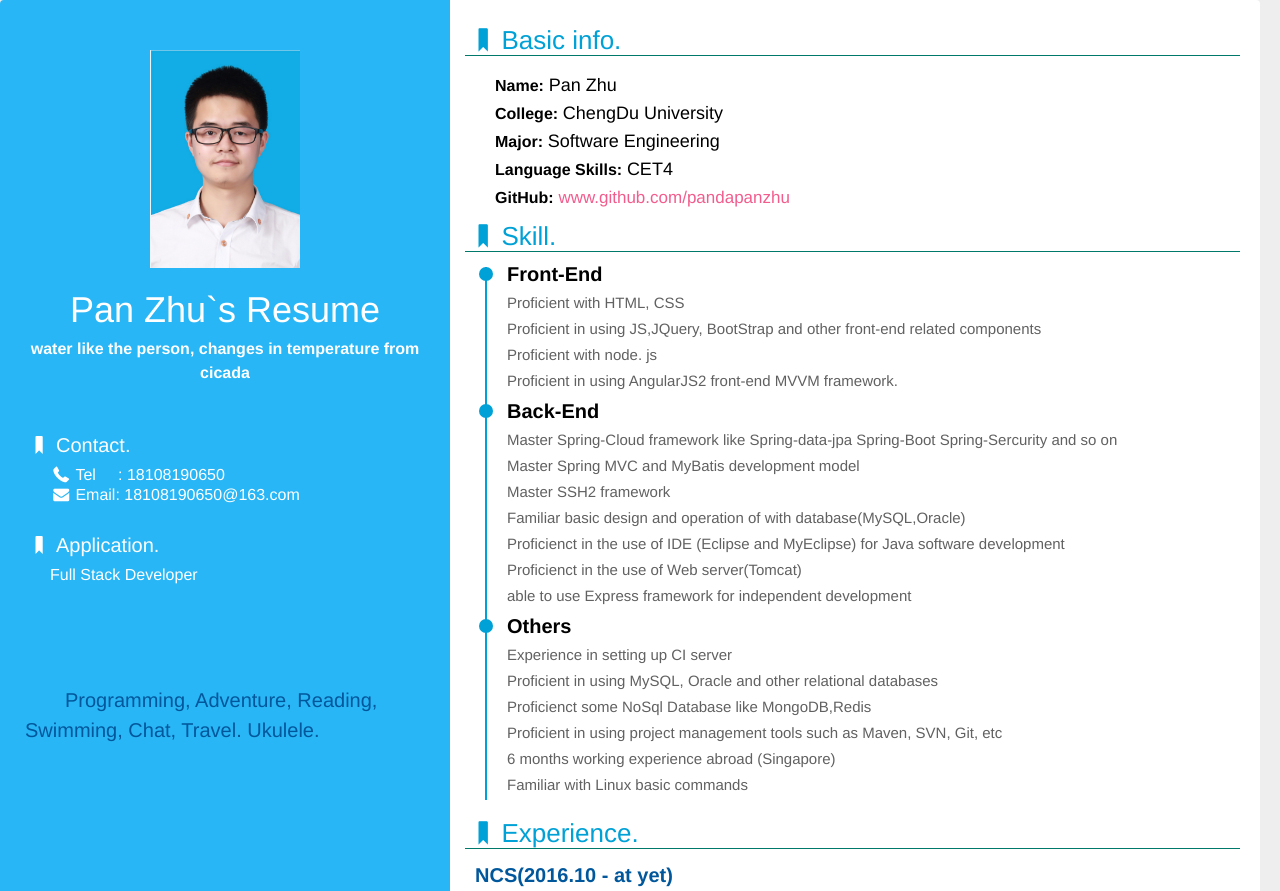
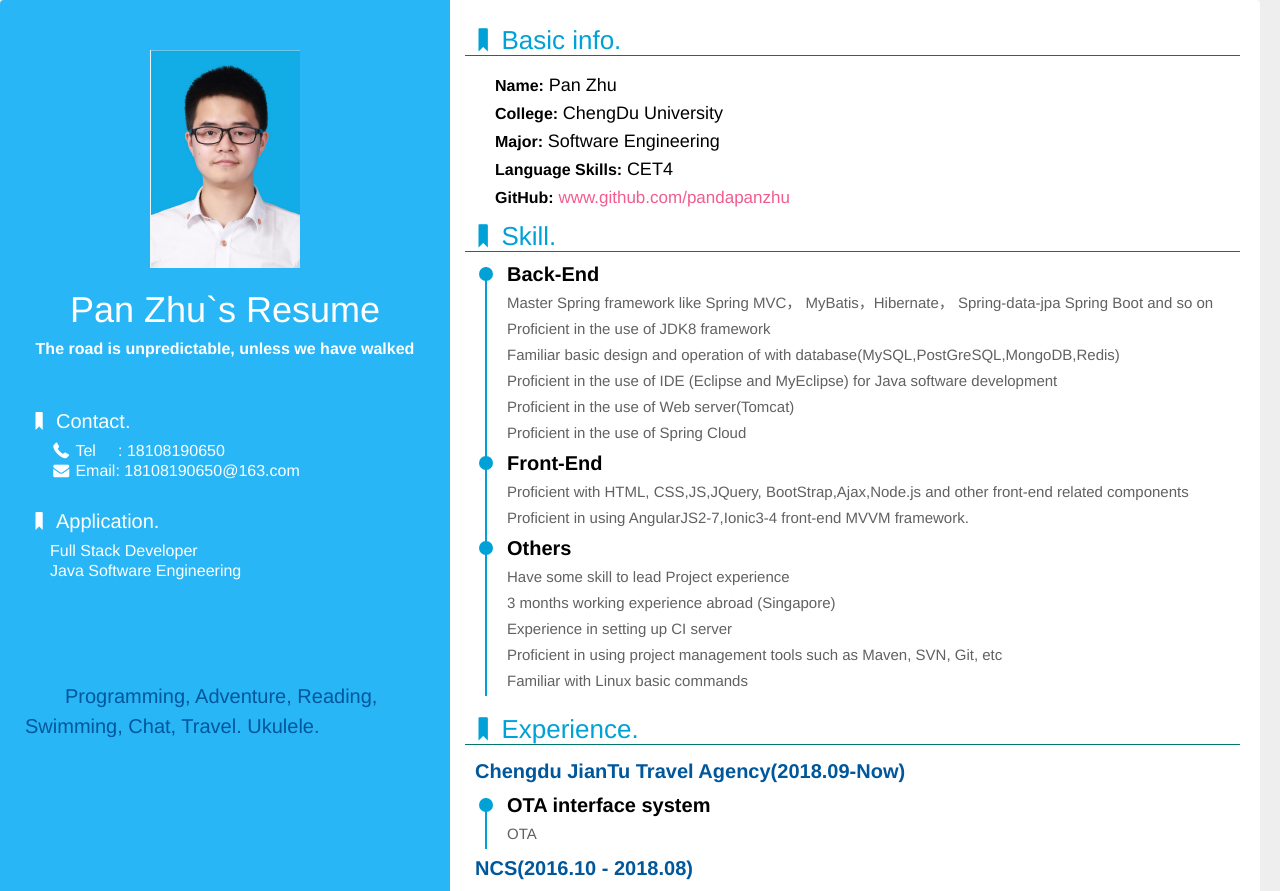
Before and after one commit to pandapanzhu/MyResume, a website: page print.html in a window 1280 px wide. Shown: the top 891 px of the page. Drawn offline with Linux system fonts and the light colour scheme; some packages are replaced by stand-ins of ours; a script that the page names is missing.

Commit message:
英文简历更新一半，同步

```diff
--- a/print.html
+++ b/print.html
@@ -16,7 +16,7 @@
         <div class="title">
             <img src="./img/My-head.png" data-action="zoom">
             <h1>Pan Zhu`s Resume</h1>
-            <h2>water like the person, changes in temperature from cicada</h2>
+            <h2>The road is unpredictable, unless we have walked</h2>
         </div>
         <ul class="side-info">
             <li class="someRight">
@@ -27,6 +27,7 @@
             <li class="someRight">
                 <dt><i class="icon-bookmark"></i>Application.</dt>
                 <dd>Full Stack Developer</dd>
+                <dd>Java Software Engineering</dd>
             </li>
         </ul>
         <div class="note">
@@ -48,38 +49,43 @@
                 <ul class="exp">
                     <li>
                         <div class="circle"></div>
-                        <h4>Front-End</h4>
-                        <p>Proficient with HTML, CSS</p>
-                        <p>Proficient in using JS,JQuery, BootStrap and other front-end related components</p>
-                        <p>Proficient with node. js</p>
-                        <p>Proficient in using AngularJS2 front-end MVVM framework.</p>
+                        <h4>Back-End</h4>
+                        <p>Master Spring framework like Spring MVC， MyBatis，Hibernate， Spring-data-jpa Spring Boot and so on</p>
+                        <p>Proficient in the use of JDK8 framework</p>
+                        <p>Familiar basic design and operation of with database(MySQL,PostGreSQL,MongoDB,Redis)</p>
+                        <p>Proficient in the use of IDE (Eclipse and MyEclipse) for Java software development</p>
+                        <p>Proficient in the use of Web server(Tomcat)</p>
+                        <p>Proficient in the use of Spring Cloud</p>
                     </li>
                     <li>
                         <div class="circle"></div>
-                        <h4>Back-End</h4>
-                        <p>Master Spring-Cloud framework like Spring-data-jpa Spring-Boot Spring-Sercurity and so on</p>
-                        <p>Master Spring MVC and MyBatis development model</p>
-                        <p>Master SSH2 framework</p>
-                        <p>Familiar basic design and operation of with database(MySQL,Oracle)</p>
-                        <p>Proficienct in the use of IDE (Eclipse and MyEclipse) for Java software development</p>
-                        <p>Proficienct in the use of Web server(Tomcat)</p>
-                        <p>able to use Express framework for independent development</p>
+                        <h4>Front-End</h4>
+                        <p>Proficient with HTML, CSS,JS,JQuery, BootStrap,Ajax,Node.js and other front-end related components</p>
+                        <p>Proficient in using AngularJS2-7,Ionic3-4 front-end MVVM framework.</p>
                     </li>
+
                     <li>
                         <div class="circle"></div>
                         <h4>Others</h4>
+                        <p>Have some skill to lead Project experience</p>
+                        <p>3 months working experience abroad (Singapore)</p>
                         <p>Experience in setting up CI server</p>
-                        <p>Proficient in using MySQL, Oracle and other relational databases</p>
-                        <p>Proficienct some NoSql Database like MongoDB,Redis</p>
                         <p>Proficient in using project management tools such as Maven, SVN, Git, etc</p>
-                        <p>6 months working experience abroad (Singapore)</p>
                         <p>Familiar with Linux basic commands</p>
                     </li>
                 </ul>
             </li>
             <li>
                 <dt><i class="icon-bookmark"></i>Experience.</dt>
-                <h3>NCS(2016.10 - at yet)</h3>
+                <h3>Chengdu JianTu Travel Agency(2018.09-Now)</h3>
+                <ul class ="exp">
+                    <li>
+                        <div class="circle"></div>
+                        <h4>OTA interface system</h4>
+                        <p>OTA </p>
+                    </li>
+                </ul>
+                <h3>NCS(2016.10 - 2018.08)</h3>
                 <ul class="exp">
                     <li>
                         <div class="circle"></div>
@@ -157,7 +163,7 @@
     </div>
 </div>
  <footer>
-        <p>Made by pan zhu.. last modify date is 2018/08/16</p>
+        <p>Made by pan zhu.. last modify date is 2019/10/26</p>
     </footer>
 <script src="lib/zoom.min.js"></script>
 </body>
```
Also changed, not shown: index.html (+4 -4 lines).
